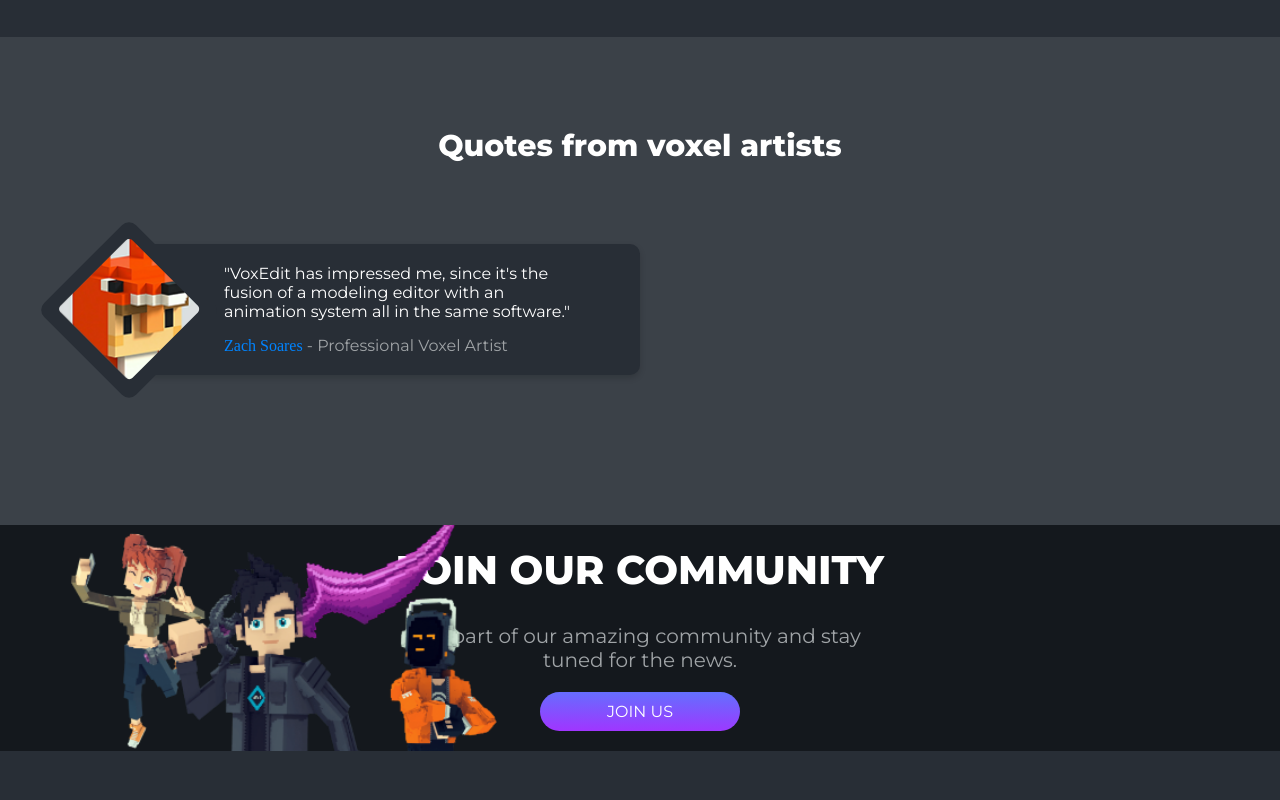
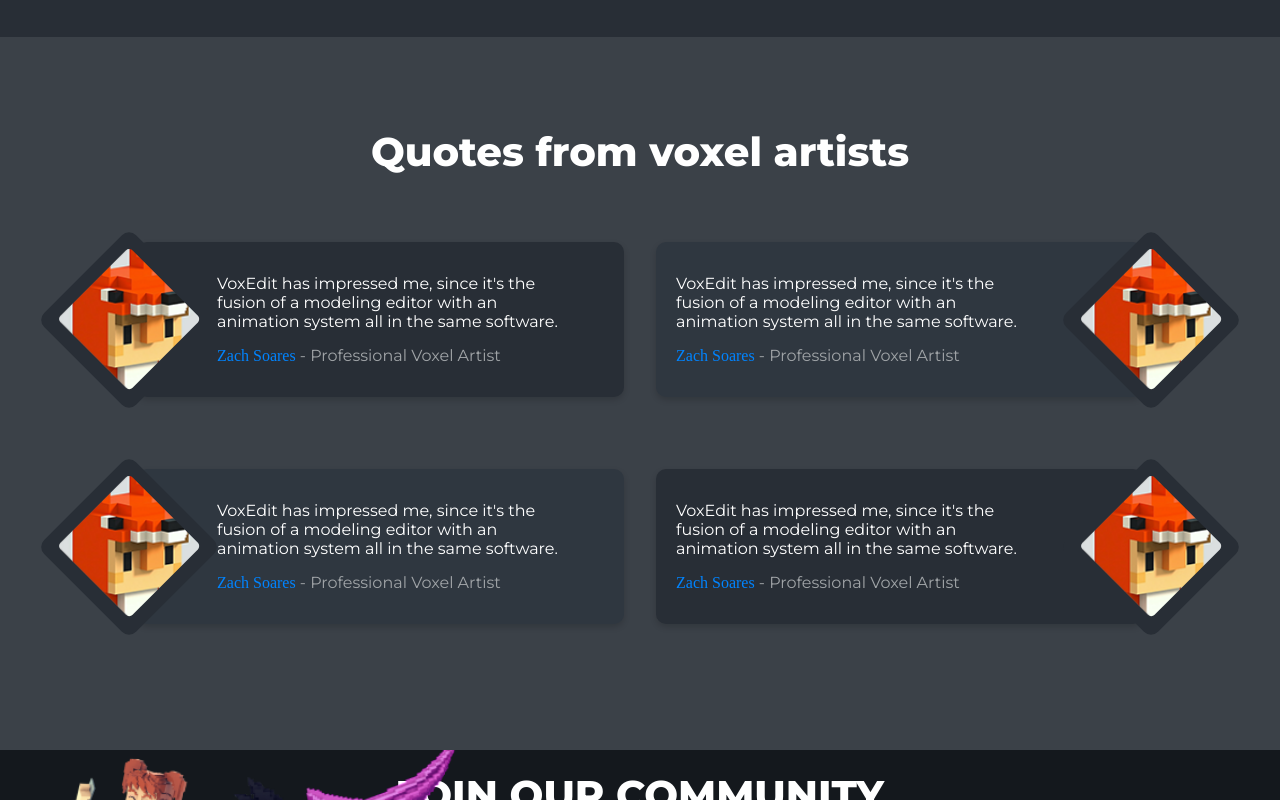
Before and after one commit to Romelody/challenge-pixowl, a Vue app: page / in a window 1280 px wide. Shown: the part 1780-2580 px from the top of the page. Built offline with nearby package versions, Linux system fonts and the light colour scheme.

Commit message:
Quote Artist component

```diff
--- a/src/components/ArtistQuotes.vue
+++ b/src/components/ArtistQuotes.vue
@@ -2,7 +2,17 @@
   <div id="artist-quotes">
     <div class="container padding-y">
       <h2>Quotes from voxel artists</h2>
-      <ArtistQuote />
+      <div class="quotes-container">
+        <ArtistQuote
+          v-for="artistQuote in artistQuotes"
+          :key="artistQuote.id"
+          :textQuote="artistQuote.textQuote"
+          :artistName="artistQuote.artistName"
+          :artistJob="artistQuote.artistJob"
+          :avatarPosition="artistQuote.avatarPosition"
+          :backgroundColor="artistQuote.backgroundColor"
+        />
+      </div>
     </div>
   </div>
 </template>
@@ -11,18 +21,58 @@
 export default {
   components: {
     ArtistQuote
+  },
+  data() {
+    return {
+      artistQuotes: [
+        {
+          id: 0,
+          textQuote:
+            "VoxEdit has impressed me, since it's the fusion of a modeling editor with an animation system all in the same software.",
+          artistName: "Zach Soares",
+          artistJob: "Professional Voxel",
+          avatarPosition: "left",
+          backgroundColor: "#282E36"
+        },
+        {
+          id: 1,
+          textQuote:
+            "VoxEdit has impressed me, since it's the fusion of a modeling editor with an animation system all in the same software.",
+          artistName: "Zach Soares",
+          artistJob: "Professional Voxel",
+          avatarPosition: "right",
+          backgroundColor: "#2F3740"
+        },
+        {
+          id: 2,
+          textQuote:
+            "VoxEdit has impressed me, since it's the fusion of a modeling editor with an animation system all in the same software.",
+          artistName: "Zach Soares",
+          artistJob: "Professional Voxel",
+          avatarPosition: "left",
+          backgroundColor: "#2F3740"
+        },
+        {
+          id: 3,
+          textQuote:
+            "VoxEdit has impressed me, since it's the fusion of a modeling editor with an animation system all in the same software.",
+          artistName: "Zach Soares",
+          artistJob: "Professional Voxel",
+          avatarPosition: "right",
+          backgroundColor: "#282E36"
+        }
+      ]
+    };
   }
 };
 </script>
 <style lang="scss" scoped>
 #artist-quotes {
   background: $medium-grey;
-  h2 {
-    color: $white;
-    font-size: 30px;
-    display: flex;
-    justify-content: center;
-    padding-bottom: 20px;
+  .quotes-container {
+    display: grid;
+    grid-template-columns: 1fr 1fr;
+    grid-gap: 0 32px;
   }
 }
 </style>
--- a/src/components/Footer.vue
+++ b/src/components/Footer.vue
@@ -114,7 +114,7 @@
 .copyright {
   background: $black;
   text-align: center;
-  padding: 10px;
+  padding: 20px;
   color: $medium-grey;
 }
 </style>
--- a/src/components/mini-components/ArtistQuote.vue
+++ b/src/components/mini-components/ArtistQuote.vue
@@ -2,17 +2,29 @@
   <div id="artist-quote">
     <div class="content">
       <div class="quote">
-        <div class="artist-art">
+        <div
+          class="artist-art"
+          :class="
+            `${avatarPosition}` === 'right'
+              ? 'right-direction'
+              : 'left-direction'
+          "
+        >
           <img src="../../assets/img/quote-william.png" alt="" />
           <div class="diamond"></div>
         </div>
-        <div class="artist-quote">
+        <div
+          class="artist-quote"
+          :class="
+            `${avatarPosition}` === 'right' ? 'right-padding' : 'left-padding'
+          "
+          :style="{ background: `${backgroundColor}` }"
+        >
           <p class="text">
-            "VoxEdit has impressed me, since it's the fusion of a modeling
-            editor with an animation system all in the same software."
+            {{ textQuote }}
           </p>
           <p class="professional">
-            <span class="artist-name">Zach Soares</span> - Professional Voxel
+            <span class="artist-name">{{ artistName }}</span> - {{ artistJob }}
             Artist
           </p>
         </div>
@@ -20,12 +32,25 @@
     </div>
   </div>
 </template>
+
+<script>
+export default {
+  name: "ArtistQuote",
+  props: {
+    textQuote: String,
+    artistName: String,
+    artistJob: String,
+    avatarPosition: String,
+    backgroundColor: String
+  }
+};
+</script>
+
 <style lang="scss" scoped>
 #artist-quote {
   background: $medium-grey;
-  padding: 40px 0;
+  padding: 16px 0;
   margin: 20px 0;
-  width: 50%;
   .content {
     display: flex;
     flex-direction: row;
@@ -39,12 +64,18 @@
     align-items: center;
     justify-content: center;
     z-index: 3;
-    left: 0;
     img {
       z-index: 3;
       position: absolute;
     }
   }
+  .left-direction {
+    left: 0;
+  }
+  .right-direction {
+    right: 0;
+  }
+
   .diamond {
     background: $dark-grey;
     width: 130px;
@@ -61,15 +92,21 @@
     flex-direction: row;
     align-items: center;
     .artist-quote {
-      margin-left: 80px;
-      padding: 20px 60px 20px 80px;
-      background: $dark-grey;
+      /* background: $dark-grey; */
       border-radius: 10px;
       box-shadow: 0px 3px 6px #00000029;
       color: $white;
       .text {
         padding-bottom: 15px;
       }
+    }
+    .right-padding {
+      margin-right: 73px;
+      padding: 32px 120px 32px 20px;
+    }
+    .left-padding {
+      margin-left: 73px;
+      padding: 32px 60px 32px 80px;
     }
     .professional {
       color: $light-gray;
```
